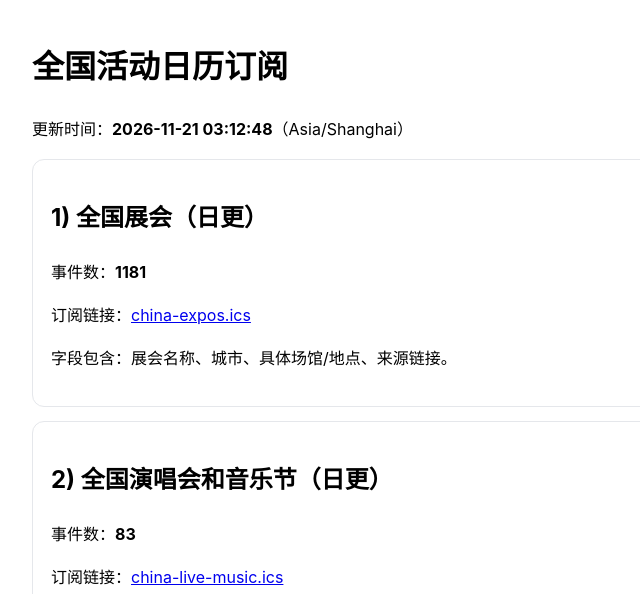
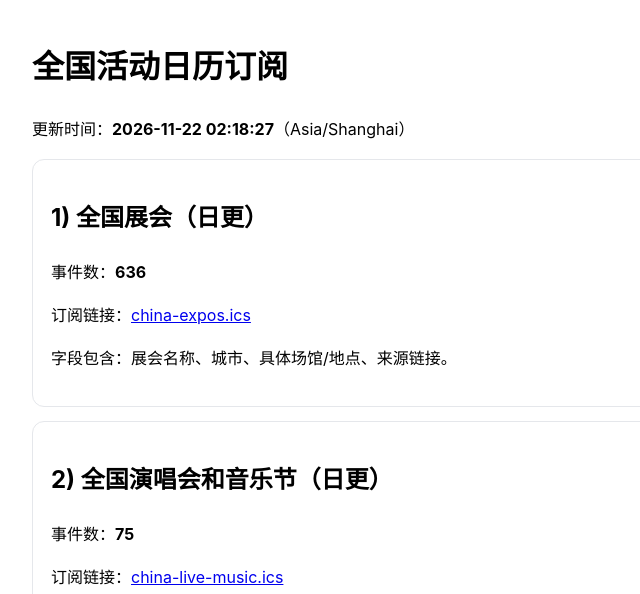
Before and after one commit to sanxiangke/expo-calendar-subscription, a plain HTML site: page docs/index.html in a window 1280 px wide. Shown: the top 594 px of the page, 178-818 px from the left. Drawn offline with Linux system fonts and the light colour scheme.

Commit message:
chore: daily expo calendar update

```diff
--- a/docs/index.html
+++ b/docs/index.html
@@ -12,18 +12,18 @@
 </head>
 <body>
   <h1>全国活动日历订阅</h1>
-  <p>更新时间：<b>2026-11-21 03:12:48</b>（Asia/Shanghai）</p>
+  <p>更新时间：<b>2026-11-22 02:18:27</b>（Asia/Shanghai）</p>
 
   <div class="card">
     <h2>1) 全国展会（日更）</h2>
-    <p>事件数：<b>1181</b></p>
+    <p>事件数：<b>636</b></p>
     <p>订阅链接：<a href="./china-expos.ics">china-expos.ics</a></p>
     <p>字段包含：展会名称、城市、具体场馆/地点、来源链接。</p>
   </div>
 
   <div class="card">
     <h2>2) 全国演唱会和音乐节（日更）</h2>
-    <p>事件数：<b>83</b></p>
+    <p>事件数：<b>75</b></p>
     <p>订阅链接：<a href="./china-live-music.ics">china-live-music.ics</a></p>
     <p>字段包含：活动名称、城市、具体地点、时间、来源链接。</p>
   </div>
```
Also changed, not shown: 2 other files.
